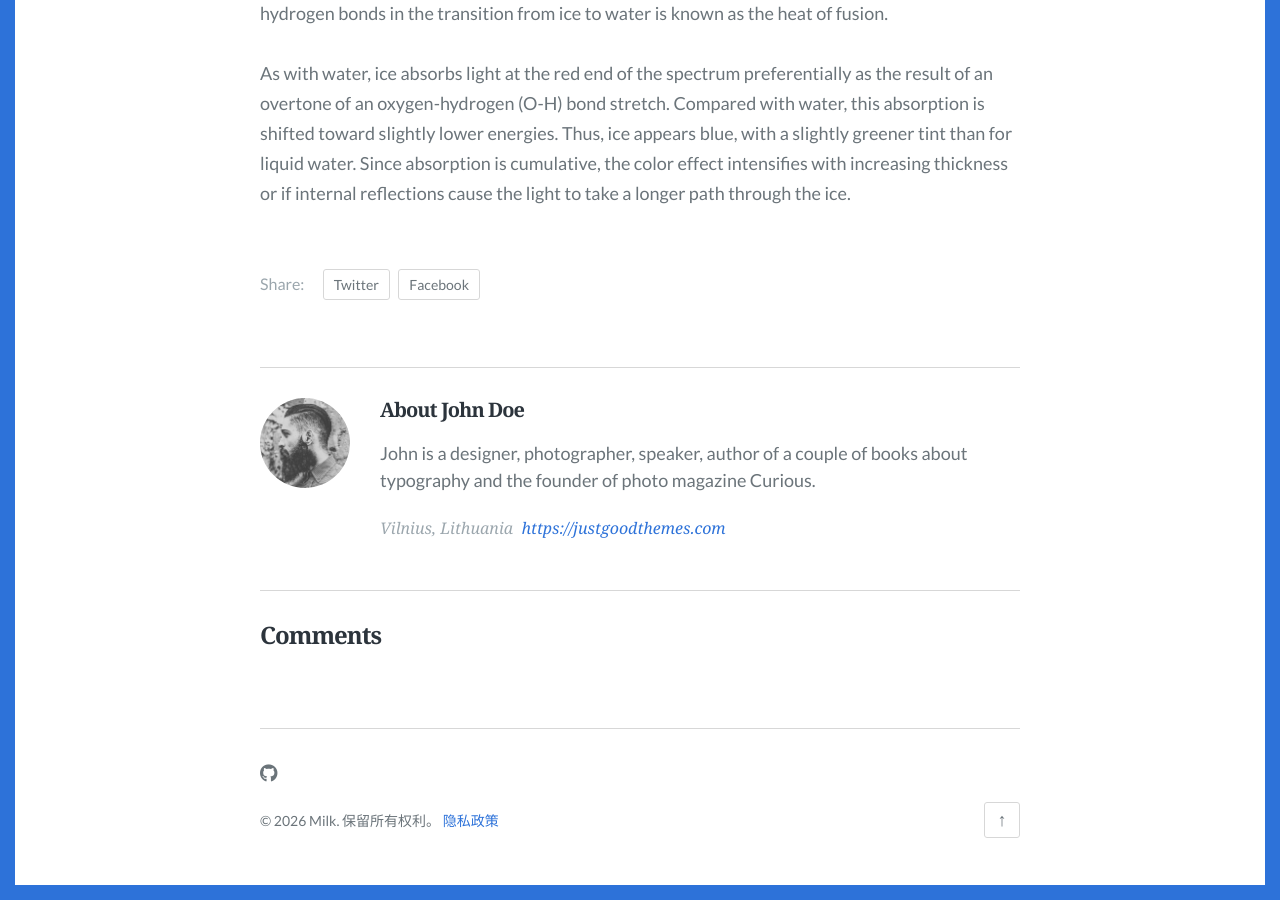
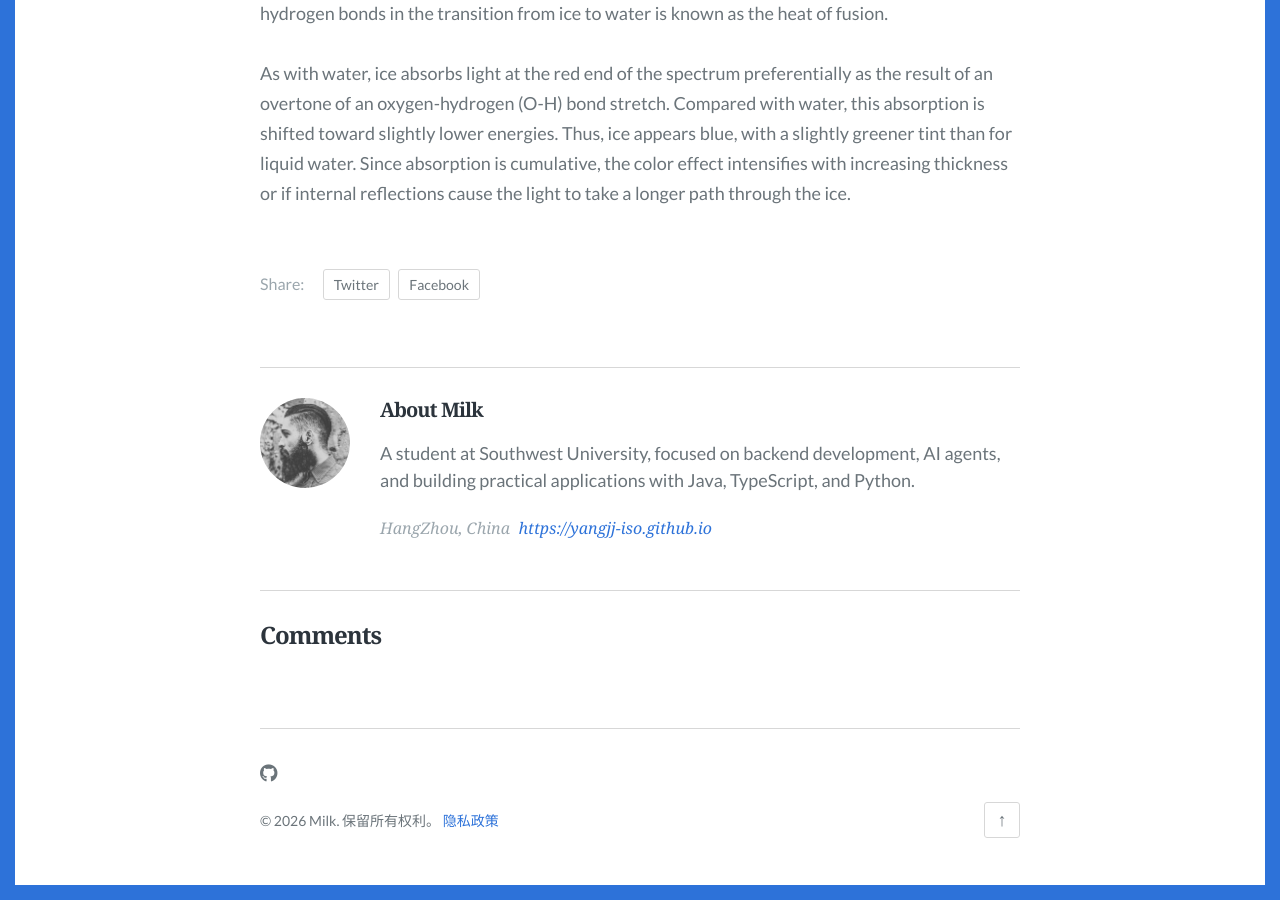
Before and after one commit to yangjj-iso/yangjj-iso.github.io, a Jekyll site: the page built from _posts/2020-01-05-Graphic-Designer-On-The-Road.md, in a window 1280 px wide and 900 px high, scrolled down 3092 px. Built offline with Jekyll 4.4.1, drawn with Linux system fonts in a browser that asks for light colours; some web fonts are replaced; comment, search, counter and statistics services are not loaded.

Commit message:
Update author.json

```diff
--- a/_data/author.json
+++ b/_data/author.json
@@ -1,7 +1,7 @@
 {
-  "name": "John Doe",
-  "bio": "John is a designer, photographer, speaker, author of a couple of books about typography and the founder of photo magazine Curious.",
-  "url": "https://justgoodthemes.com",
-  "location": "Vilnius, Lithuania",
+  "name": "Milk",
+  "bio": "A student at Southwest University, focused on backend development, AI agents, and building practical applications with Java, TypeScript, and Python.",
+  "url": "https://yangjj-iso.github.io",
+  "location": "HangZhou, China",
   "image": "images/author.png"
 }
```
